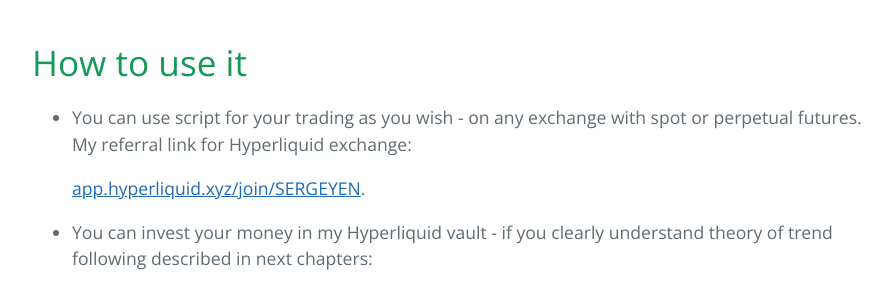
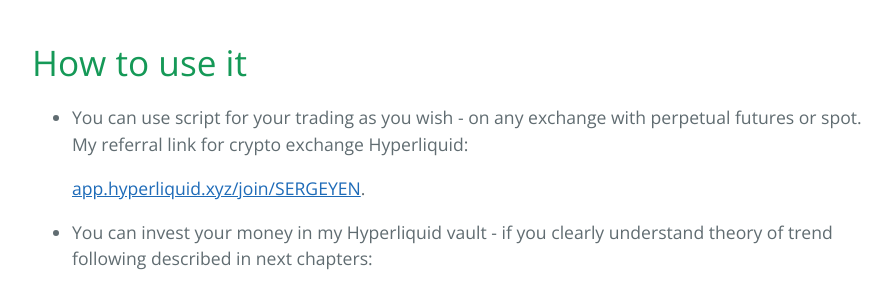
Before and after one commit to sergeyen7/sergeyen7.github.io, a Jekyll site: the page built from index.md, in a window 1280 px wide and 900 px high, scrolled down 2712 px. Shown: the part 155-448 px from the top of the window, without its empty margins (192-1087 px from the left). Built offline with Jekyll 4.4.1, drawn with Linux system fonts in a browser that asks for light colours; nearby versions of some CDN libraries.

Commit message:
Update index.md

```diff
--- a/index.md
+++ b/index.md
@@ -67,7 +67,7 @@ I coded this as a script in Tradingview:
 
 # How to use it
 
-* You can use script for your trading as you wish - on any exchange with spot or perpetual futures. My referral link for Hyperliquid exchange:
+* You can use script for your trading as you wish - on any exchange with perpetual futures or spot. My referral link for crypto exchange Hyperliquid:
 
      [app.hyperliquid.xyz/join/SERGEYEN](https://app.hyperliquid.xyz/join/SERGEYEN).
 
```
